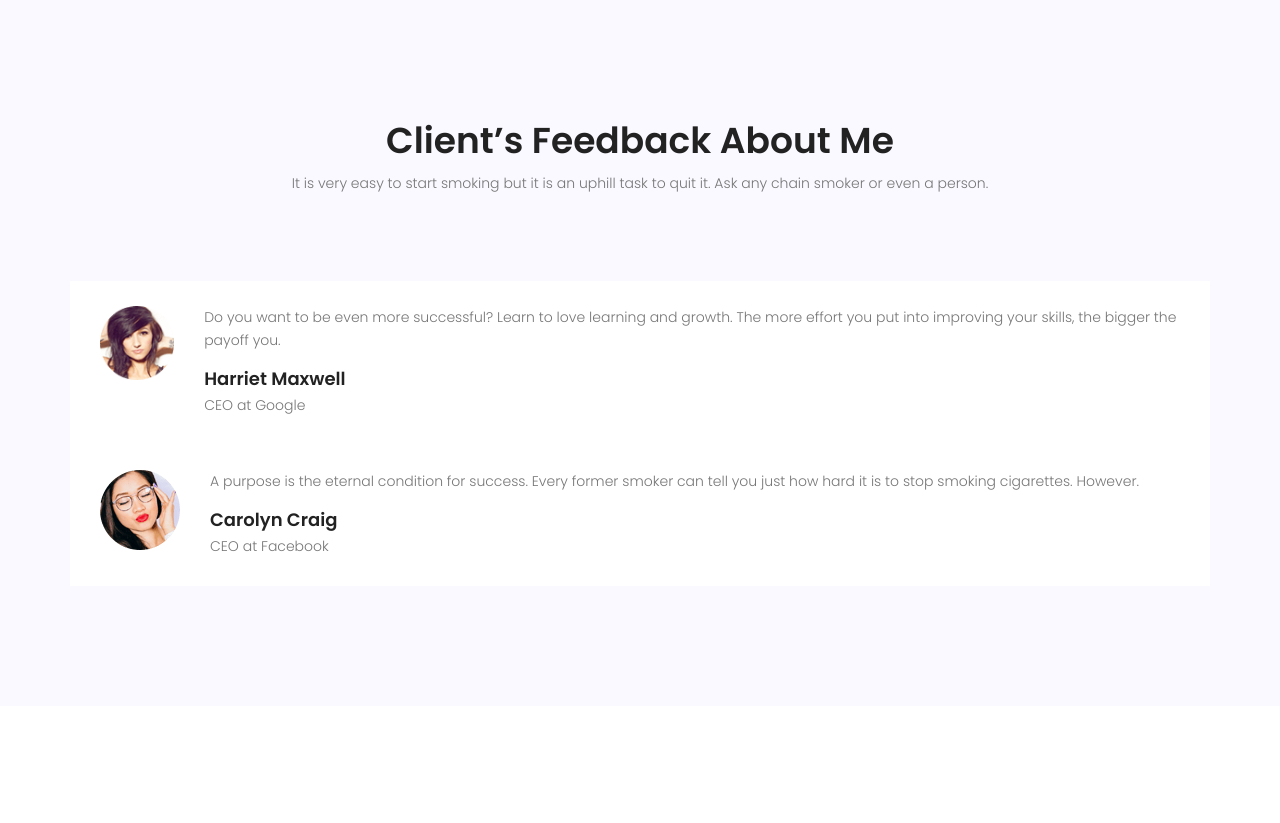
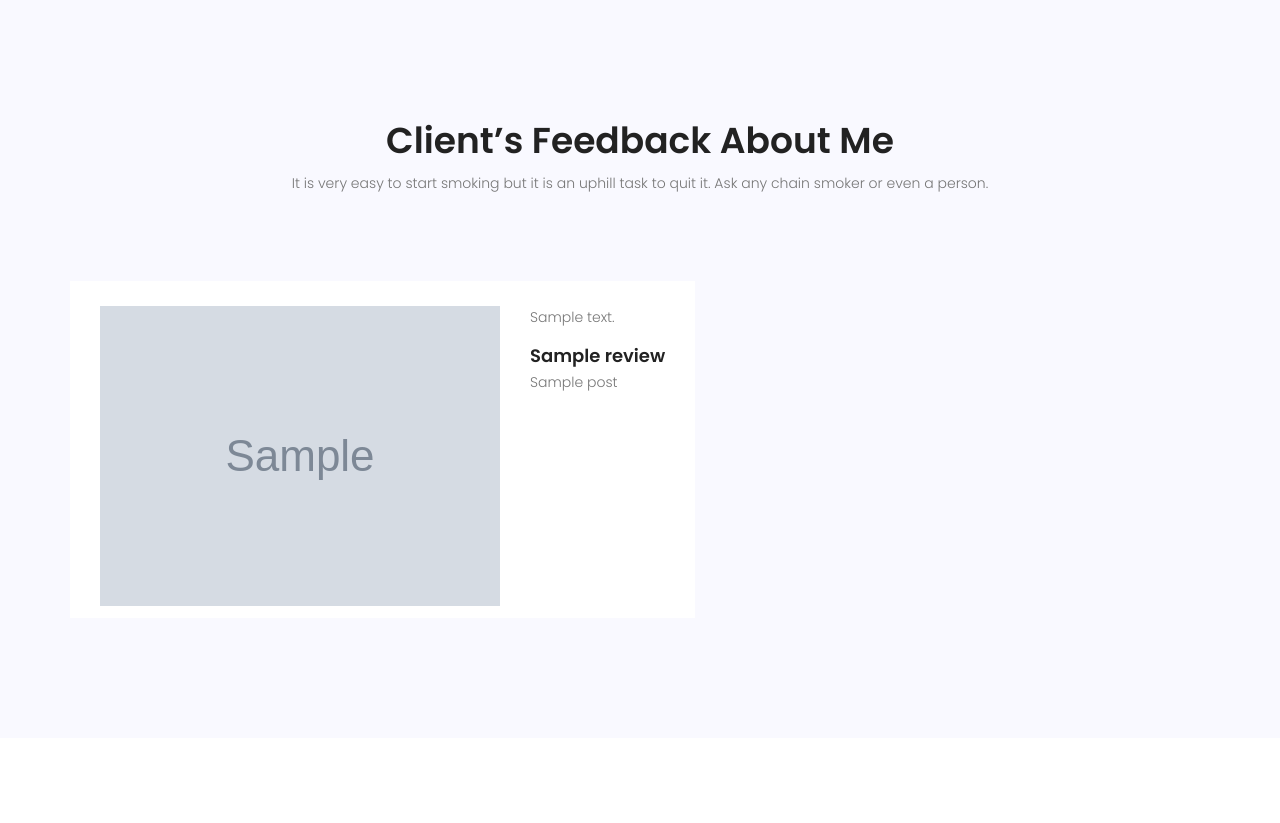
Before and after one commit to tyrafero/django_iblog, a Django app: template templates/index.html in a window 1280 px wide. Shown: the part 3842-4665 px from the top of the page. Run offline with Django 3.2, Linux system fonts and the light colour scheme; the template is opened without the code that fills it: most values are stand-ins (such as "Sample title", 1, 10 or a date in 2020); grey boxes marked "Sample" are stand-in pictures; some libraries are stand-ins or nearby versions.

Commit message:
Making Dynamic

```diff
--- a/home/admin.py
+++ b/home/admin.py
@@ -5,3 +5,4 @@ from django.contrib import admin
 from .models import *
 admin.site.register(Feedback)
 admin.site.register(Service)
+admin.site.register(Contact)
--- a/templates/index.html
+++ b/templates/index.html
@@ -287,30 +287,20 @@
 		            </div>
 		            <div class="row">
 		                <div class="active-testimonial">
+							{% for review in feedbacks %}
 		                    <div class="single-testimonial item d-flex flex-row">
 		                        <div class="thumb">
-		                            <img class="img-fluid" src="img/elements/user1.png" alt="">
+		                            <img class="img-fluid" src="{{feed.image.url}}" alt="">
 		                        </div>
 		                        <div class="desc">
 		                            <p>
-		                                Do you want to be even more successful? Learn to love learning and growth. The more effort you put into improving your skills, the bigger the payoff you.
+		                                {{review.comment}}
 		                            </p>
-		                            <h4>Harriet Maxwell</h4>
-		                            <p>CEO at Google</p>
+		                            <h4>{{review.name}}</h4>
+		                            <p>{{review.post}}</p>
 		                        </div>
 		                    </div>
-		                    <div class="single-testimonial item d-flex flex-row">
-		                        <div class="thumb">
-		                            <img class="img-fluid" src="img/elements/user2.png" alt="">
-		                        </div>
-		                        <div class="desc">
-		                            <p>
-		                                A purpose is the eternal condition for success. Every former smoker can tell you just how hard it is to stop smoking cigarettes. However.
-		                            </p>
-		                            <h4>Carolyn Craig</h4>
-		                            <p>CEO at Facebook</p>
-		                        </div>
-		                    </div>
+							{% endfor %}
 		                </div>
 		            </div>
 		        </div>
```
Also changed, not shown: home/models.py (+9 -0 lines), home/views.py (+6 -1 lines), db.sqlite3, home/migrations/0003_contact.py (added), 2 other files.
